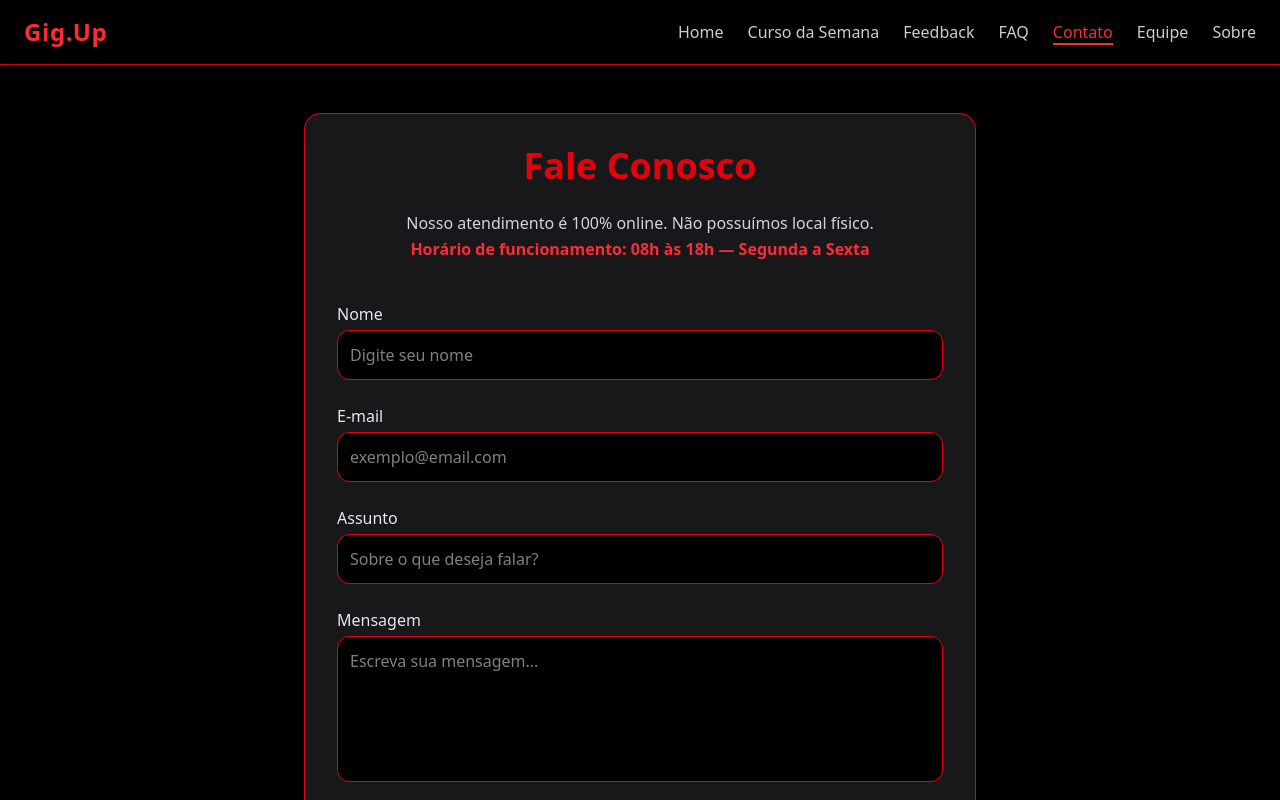
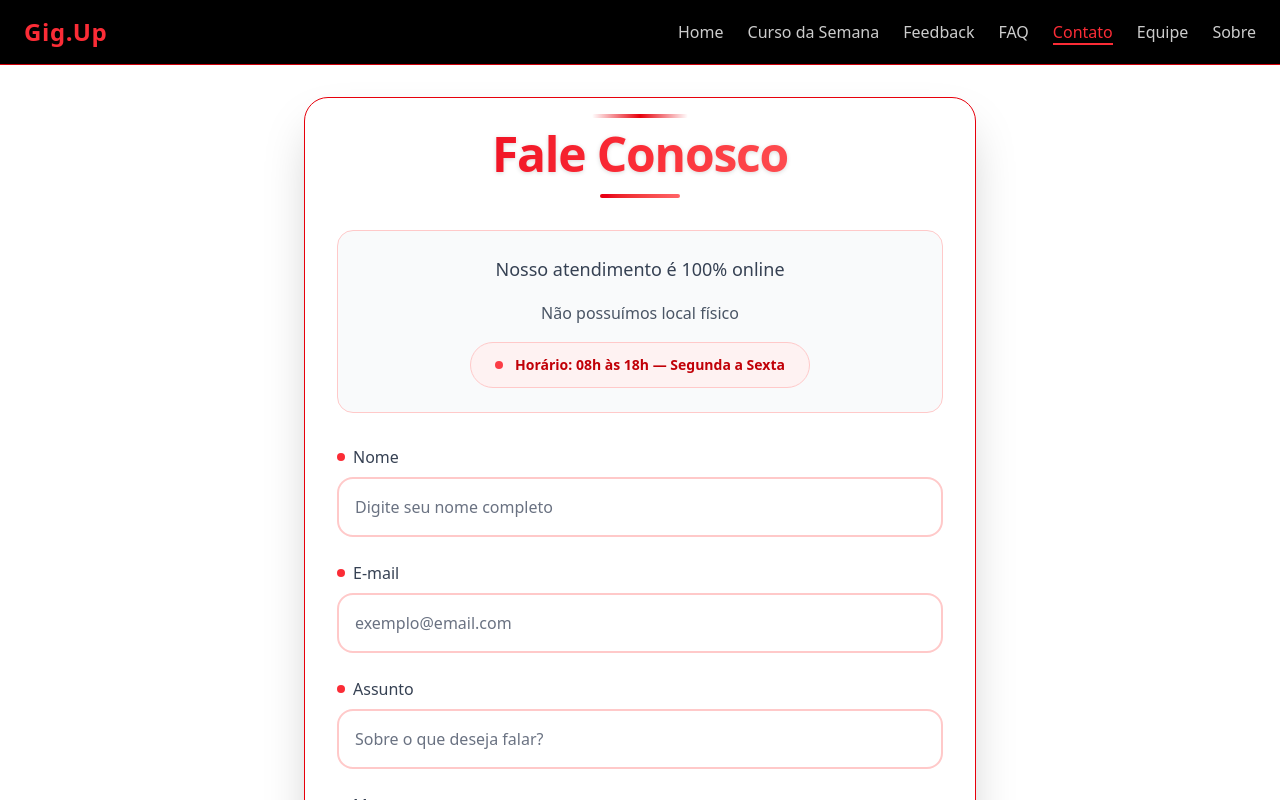
Before and after one commit to ChallengeFiap1tdspo/global-solution, a React (Vite) app in the folder motivagig/: page /contato in a window 1280 px wide. Shown: the top 800 px of the page. Built offline with nearby package versions, Linux system fonts and the light colour scheme.

Commit message:
feat: ajustando layout

```diff
--- a/motivagig/src/routes/Contato/index.tsx
+++ b/motivagig/src/routes/Contato/index.tsx
@@ -10,75 +10,115 @@ export default function Contato() {
   };
 
   return (
-    <main className="min-h-screen w-full bg-black flex flex-col items-center px-4 py-12 text-white">
-      <div className="w-full max-w-2xl bg-zinc-900 rounded-2xl shadow-xl p-8 border border-red-600">
+    <main className="min-h-screen w-full bg-white flex flex-col items-center justify-center px-4 py-8 text-gray-800 relative overflow-hidden">
 
-        <h1 className="text-4xl font-bold text-red-600 text-center mb-6">
-          Fale Conosco
-        </h1>
+      <div className="w-full max-w-2xl bg-white rounded-3xl shadow-2xl p-8 border border-red-600 relative z-10 transform hover:scale-[1.01] transition-all duration-300">
 
-        <p className="text-gray-300 text-center mb-10 leading-relaxed">
-          Nosso atendimento é 100% online.
-          Não possuímos local físico.
-          <br />
-          <span className="text-red-500 font-semibold">
-            Horário de funcionamento: 08h às 18h — Segunda a Sexta
-          </span>
-        </p>
+        {/* Header com efeito especial */}
+        <div className="text-center mb-8 relative">
+          <div className="absolute -top-4 left-1/2 transform -translate-x-1/2 w-24 h-1 bg-gradient-to-r from-transparent via-red-600 to-transparent rounded-full"></div>
+          <h1 className="text-5xl font-bold bg-gradient-to-r from-red-600 via-red-500 to-red-400 bg-clip-text text-transparent mb-4 tracking-tight drop-shadow-sm">
+            Fale Conosco
+          </h1>
+          <div className="w-20 h-1 bg-gradient-to-r from-red-600 to-red-400 rounded-full mx-auto mb-6"></div>
+        </div>
+
+        {/* Informações */}
+        <div className="bg-gray-50 border border-red-200 rounded-2xl p-6 mb-8">
+          <p className="text-gray-700 text-center mb-4 leading-relaxed text-lg font-medium">
+            Nosso atendimento é 100% online
+          </p>
+          <p className="text-gray-600 text-center mb-4 leading-relaxed">
+            Não possuímos local físico
+          </p>
+          <div className="flex items-center justify-center mt-4">
+            <div className="flex items-center bg-red-50 border border-red-200 rounded-full px-6 py-3">
+              <span className="w-2 h-2 bg-red-500 rounded-full mr-3 animate-pulse"></span>
+              <span className="text-red-700 font-semibold text-sm">
+                Horário: 08h às 18h — Segunda a Sexta
+              </span>
+            </div>
+          </div>
+        </div>
 
         <form onSubmit={handleSubmit(onSubmit)} className="flex flex-col gap-6">
 
-
-          <div className="flex flex-col">
-            <label className="font-medium text-gray-200 mb-1">Nome</label>
+          {/* Campo Nome */}
+          <div className="group">
+            <label className="font-medium text-gray-700 mb-2 flex items-center">
+              <span className="w-2 h-2 bg-red-500 rounded-full mr-2"></span>
+              Nome
+            </label>
             <input
               {...register("nome", { required: true })}
               type="text"
-              className="bg-black border border-red-600 rounded-xl p-3 text-white focus:outline-none focus:border-red-400"
-              placeholder="Digite seu nome"
+              className="w-full bg-white border-2 border-red-200 rounded-2xl p-4 text-gray-800 focus:outline-none focus:border-red-400 focus:ring-2 focus:ring-red-500/20 transition-all duration-300 group-hover:border-red-300 placeholder-gray-500"
+              placeholder="Digite seu nome completo"
             />
           </div>
 
-          <div className="flex flex-col">
-            <label className="font-medium text-gray-200 mb-1">E-mail</label>
+          {/* Campo E-mail */}
+          <div className="group">
+            <label className="font-medium text-gray-700 mb-2 flex items-center">
+              <span className="w-2 h-2 bg-red-500 rounded-full mr-2"></span>
+              E-mail
+            </label>
             <input
               {...register("email", { required: true })}
               type="email"
-              className="bg-black border border-red-600 rounded-xl p-3 text-white focus:outline-none focus:border-red-400"
+              className="w-full bg-white border-2 border-red-200 rounded-2xl p-4 text-gray-800 focus:outline-none focus:border-red-400 focus:ring-2 focus:ring-red-500/20 transition-all duration-300 group-hover:border-red-300 placeholder-gray-500"
               placeholder="exemplo@email.com"
             />
           </div>
 
-
-          <div className="flex flex-col">
-            <label className="font-medium text-gray-200 mb-1">Assunto</label>
+          {/* Campo Assunto */}
+          <div className="group">
+            <label className="font-medium text-gray-700 mb-2 flex items-center">
+              <span className="w-2 h-2 bg-red-500 rounded-full mr-2"></span>
+              Assunto
+            </label>
             <input
               {...register("assunto", { required: true })}
               type="text"
-              className="bg-black border border-red-600 rounded-xl p-3 text-white focus:outline-none focus:border-red-400"
+              className="w-full bg-white border-2 border-red-200 rounded-2xl p-4 text-gray-800 focus:outline-none focus:border-red-400 focus:ring-2 focus:ring-red-500/20 transition-all duration-300 group-hover:border-red-300 placeholder-gray-500"
               placeholder="Sobre o que deseja falar?"
             />
           </div>
 
 
-          <div className="flex flex-col">
-            <label className="font-medium text-gray-200 mb-1">Mensagem</label>
+          <div className="group">
+            <label className="font-medium text-gray-700 mb-2 flex items-center">
+              <span className="w-2 h-2 bg-red-500 rounded-full mr-2"></span>
+              Mensagem
+            </label>
             <textarea
               {...register("mensagem", { required: true })}
               rows={5}
-              className="bg-black border border-red-600 rounded-xl p-3 text-white resize-none focus:outline-none focus:border-red-400"
-              placeholder="Escreva sua mensagem..."
+              className="w-full bg-white border-2 border-red-200 rounded-2xl p-4 text-gray-800 resize-none focus:outline-none focus:border-red-400 focus:ring-2 focus:ring-red-500/20 transition-all duration-300 group-hover:border-red-300 placeholder-gray-500"
+              placeholder="Escreva sua mensagem detalhadamente..."
             ></textarea>
           </div>
 
           <button
             type="submit"
-            className="bg-red-600 hover:bg-red-700 transition-all text-white font-medium py-3 rounded-xl shadow-md"
+            className="group relative bg-gradient-to-r from-red-600 to-red-700 hover:from-red-500 hover:to-red-600 transition-all duration-300 text-white font-semibold py-4 rounded-2xl shadow-lg hover:shadow-red-500/20 hover:shadow-xl hover:scale-[1.02] active:scale-95 mt-4 overflow-hidden"
           >
-            Enviar Mensagem
+            <div className="absolute inset-0 bg-gradient-to-r from-transparent via-white/20 to-transparent transform -skew-x-12 translate-x-[-100%] group-hover:translate-x-[100%] transition-transform duration-1000"></div>
+            <span className="relative flex items-center justify-center gap-2">
+              Enviar Mensagem
+              <svg className="w-5 h-5 group-hover:translate-x-1 transition-transform duration-300" fill="none" stroke="currentColor" viewBox="0 0 24 24">
+                <path strokeLinecap="round" strokeLinejoin="round" strokeWidth={2} d="M13 7l5 5m0 0l-5 5m5-5H6" />
+              </svg>
+            </span>
           </button>
 
         </form>
+
+        <div className="mt-8 pt-6 border-t border-red-200">
+          <p className="text-center text-gray-500 text-sm">
+            Responderemos em até 24 horas úteis
+          </p>
+        </div>
       </div>
     </main>
   );
```
